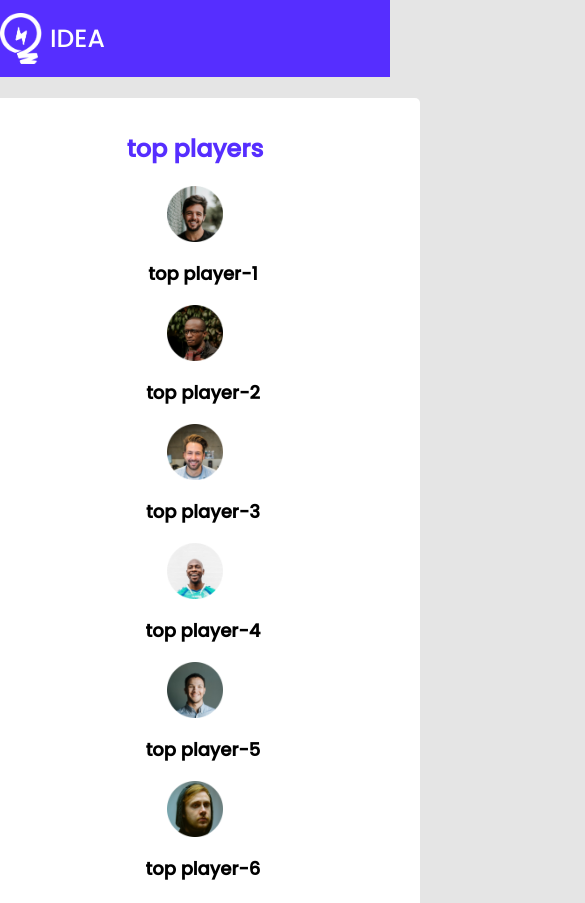
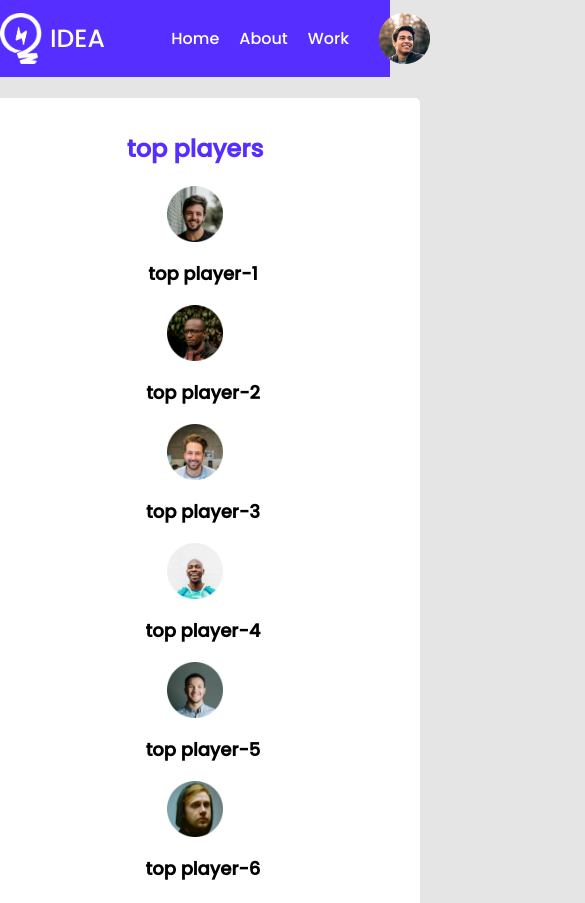
Before and after one commit to anamul101/leader-board, a plain HTML site: page index.html in a window 390 px wide. Shown: the top 903 px of the page, 585 px wide, since content can reach past the window. Drawn offline with Linux system fonts and the light colour scheme.

Commit message:
nav responsive

```diff
--- a/style.css
+++ b/style.css
@@ -195,6 +195,9 @@ hr{
 /* mobail device */
 
 @media only screen and (max-width: 688px) {
+    nav{
+        width: 430px;
+    }
     #container{
         width: 100%;
     }
```
